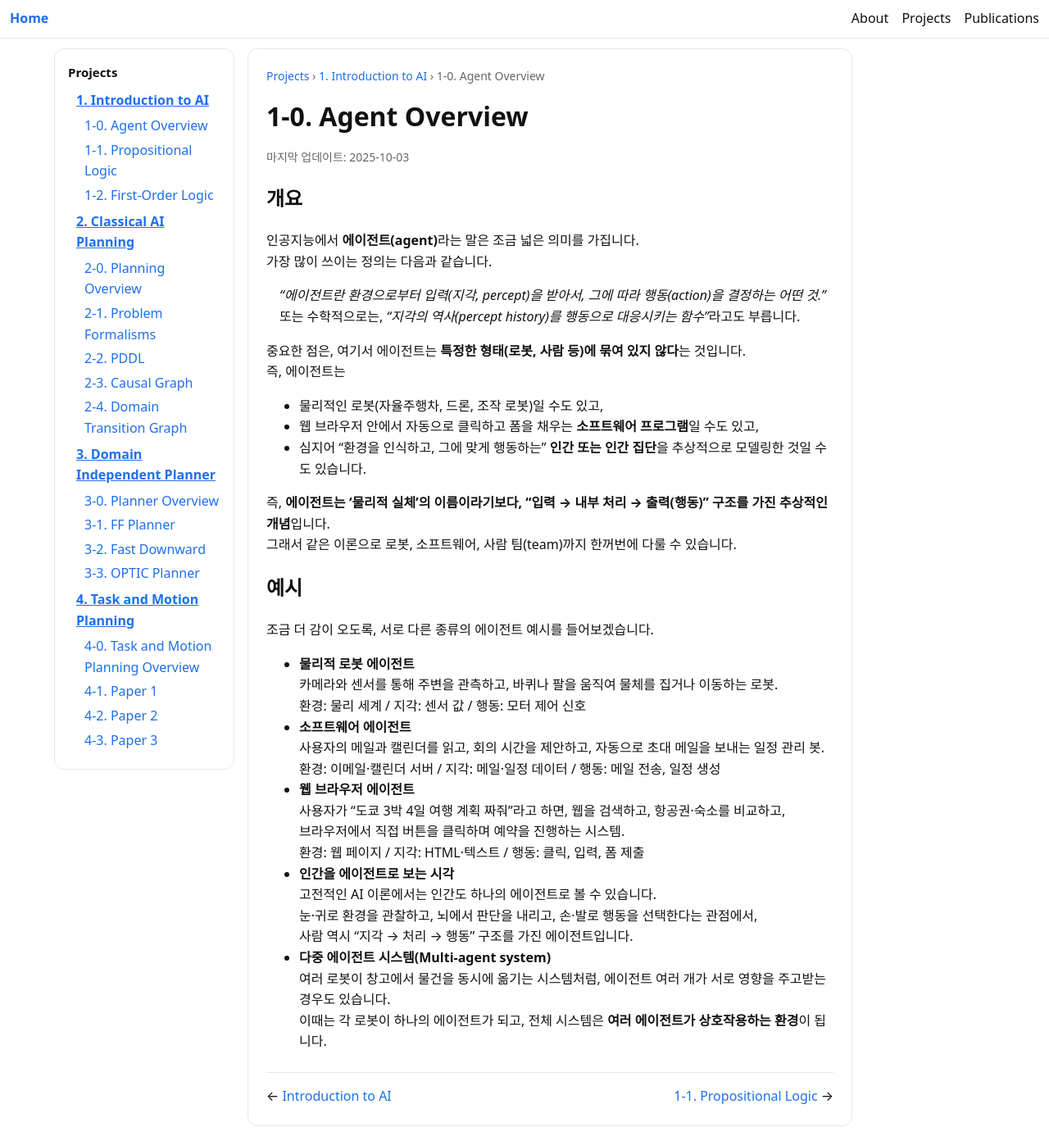
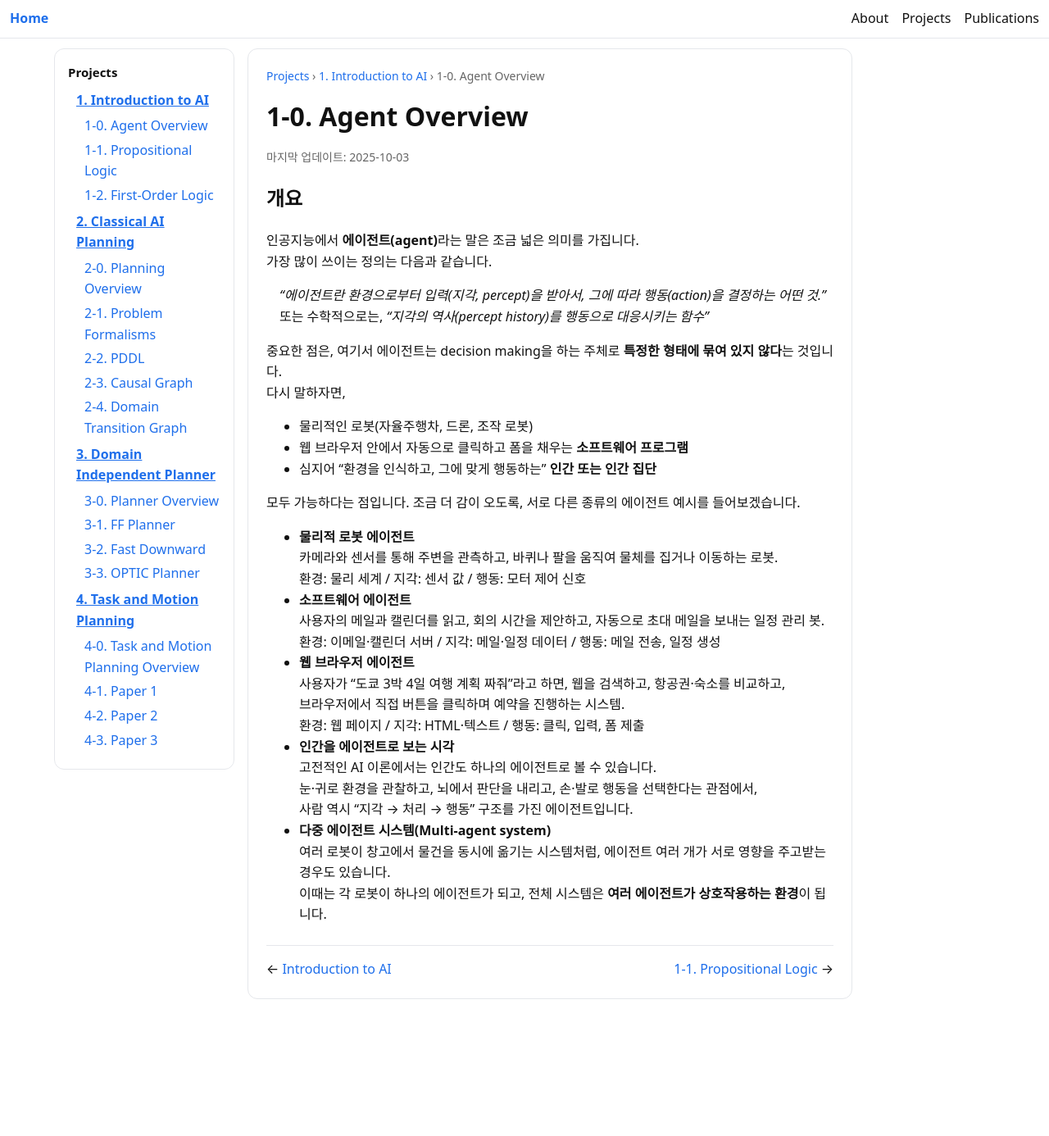
Before and after one commit to ChoRongCho/ChoRongCho.github.io, a Jekyll site: the page built from projects/1-introduction-to-ai/1-0-agent.html, in a window 1280 px wide and 1386 px high. Shown: the whole window at 82% size. Built offline with Jekyll 4.4.1, drawn with Linux system fonts in a browser that asks for light colours.

Commit message:
2 overvoew

```diff
--- a/projects/1-introduction-to-ai/1-0-agent.html
+++ b/projects/1-introduction-to-ai/1-0-agent.html
@@ -20,27 +20,20 @@ title: "1-0. Agent Overview"
 
 <p style="margin-left:1rem;">
   <i>“에이전트란 환경으로부터 입력(지각, percept)을 받아서, 그에 따라 행동(action)을 결정하는 어떤 것.”</i><br>
-  또는 수학적으로는, <i>“지각의 역사(percept history)를 행동으로 대응시키는 함수”</i>라고도 부릅니다.
+  또는 수학적으로는, <i>“지각의 역사(percept history)를 행동으로 대응시키는 함수”</i>
 </p>
 
 <p>
-중요한 점은, 여기서 에이전트는 <b>특정한 형태(로봇, 사람 등)에 묶여 있지 않다</b>는 것입니다.<br>
-즉, 에이전트는
+중요한 점은, 여기서 에이전트는 decision making을 하는 주체로 <b>특정한 형태에 묶여 있지 않다</b>는 것입니다.<br>
+다시 말하자면,
 </p>
 
 <ul>
-  <li>물리적인 로봇(자율주행차, 드론, 조작 로봇)일 수도 있고,</li>
-  <li>웹 브라우저 안에서 자동으로 클릭하고 폼을 채우는 <b>소프트웨어 프로그램</b>일 수도 있고,</li>
-  <li>심지어 “환경을 인식하고, 그에 맞게 행동하는” <b>인간 또는 인간 집단</b>을 추상적으로 모델링한 것일 수도 있습니다.</li>
+  <li>물리적인 로봇(자율주행차, 드론, 조작 로봇)</li>
+  <li>웹 브라우저 안에서 자동으로 클릭하고 폼을 채우는 <b>소프트웨어 프로그램</b></li>
+  <li>심지어 “환경을 인식하고, 그에 맞게 행동하는” <b>인간 또는 인간 집단</b></li>
 </ul>
-
-<p>
-즉, <b>에이전트는 ‘물리적 실체’의 이름이라기보다, “입력 → 내부 처리 → 출력(행동)” 구조를 가진 추상적인 개념</b>입니다.<br>
-그래서 같은 이론으로 로봇, 소프트웨어, 사람 팀(team)까지 한꺼번에 다룰 수 있습니다.
-</p>
-
-<h2>예시</h2>
-<p>조금 더 감이 오도록, 서로 다른 종류의 에이전트 예시를 들어보겠습니다.</p>
+<p>모두 가능하다는 점입니다. 조금 더 감이 오도록, 서로 다른 종류의 에이전트 예시를 들어보겠습니다.</p>
 
 <ul>
   <li>
```
